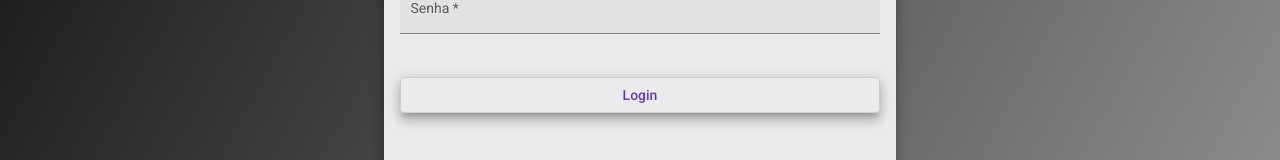
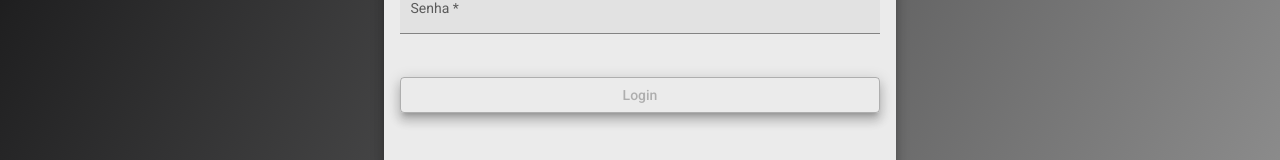
Before and after one commit to matheuscmartins/gerenciador-front, an Angular app: page /login in a window 1280 px wide. Shown: the part 499-659 px from the top of the page. Built offline with nearby package versions, Linux system fonts and the light colour scheme.

Commit message:
service msg implemented

```diff
--- a/src/app/components/login/login.component.css
+++ b/src/app/components/login/login.component.css
@@ -13,6 +13,7 @@
     background-color: rgb(235, 235, 235);
     padding: 4rem 1rem ;
     border-radius: 1rem;
+    color: black;
 }
 h1{
     width: 100%;
--- a/src/app/components/login/login.component.html
+++ b/src/app/components/login/login.component.html
@@ -23,6 +23,9 @@
             type="password"
             matInput placeholder="Ex. 123456" >
           </mat-form-field>
-        <button class="full-width mat-elevation-z8" mat-stroked-button color="primary">Login</button>
+        <button
+        (click)="logar()"
+        [disabled]="!validaCampos()" class="full-width mat-elevation-z8"
+        mat-stroked-button color="primary">Login</button>
       </form>
 </div>
--- a/src/app/components/login/login.component.ts
+++ b/src/app/components/login/login.component.ts
@@ -1,5 +1,6 @@
 import { Component, OnInit } from '@angular/core';
 import { FormControl, Validators } from '@angular/forms';
+import { ToastrService } from 'ngx-toastr';
 import { Credentials } from 'src/app/models/credentials';
 
 @Component({
@@ -16,10 +17,16 @@ export class LoginComponent implements OnInit {
   email = new FormControl(null, Validators.email);
   password = new FormControl(null, Validators.minLength(6));
 
-  constructor() { }
+  constructor(private toast: ToastrService) { }
 
   ngOnInit(): void {
   }
+
+  logar(){
+    this.toast.error('E-mail e/ou senha inválidos!', 'Login');
+    this.creds.password ='';
+  }
+
   validaCampos(): boolean{
     if(this.email.valid && this.password.valid){
       return true;
--- a/src/styles.css
+++ b/src/styles.css
@@ -1,4 +1,4 @@
 /* You can add global styles to this file, and also import other style files */
-
+@import '../node_modules/ngx-toastr/toastr.css';
 html, body { height: 100%; }
 body { margin: 0; font-family: Roboto, "Helvetica Neue", sans-serif; }
```
